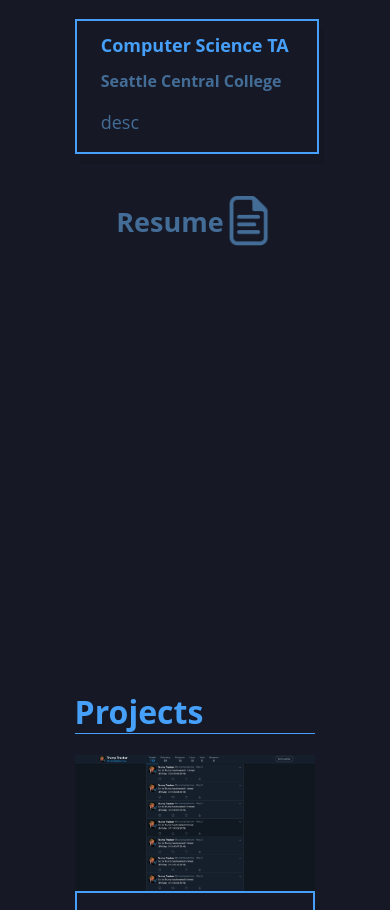
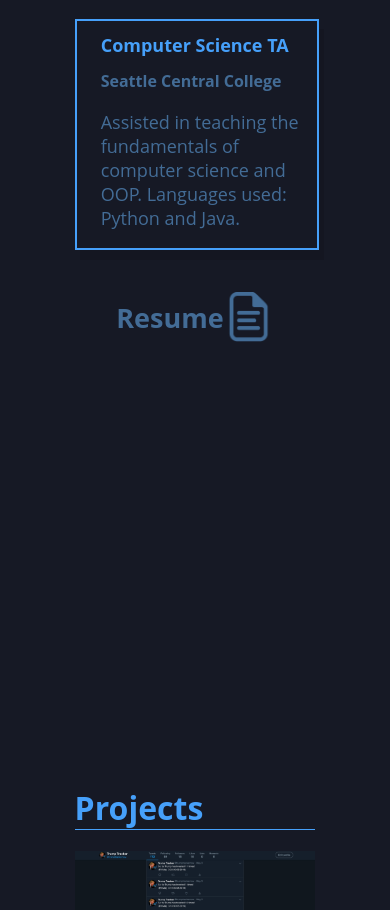
Before and after one commit to ryanKrumbholz/personal-site, a React (Create React App) app: page / in a window 390 px wide. Shown: the part 2151-3061 px from the top of the page. Built offline with nearby package versions, Linux system fonts and the light colour scheme.

Commit message:
fixing mobile interface

```diff
--- a/src/components/Carousel/Carousel.sass
+++ b/src/components/Carousel/Carousel.sass
@@ -0,0 +1,2 @@
+.carousel
+    width: 100%
--- a/src/components/Experience/Experience.js
+++ b/src/components/Experience/Experience.js
@@ -6,7 +6,7 @@ const experience = () => {
     return (
         <div className="experience-section">
             <ExperienceElem title="Computer Science TA"
-                    company="Seattle Central College" desc="desc"/>
+                    company="Seattle Central College" desc="Assisted in teaching the fundamentals of computer science and OOP. Languages used: Python and Java."/>
         </div>
     )
 }
```
